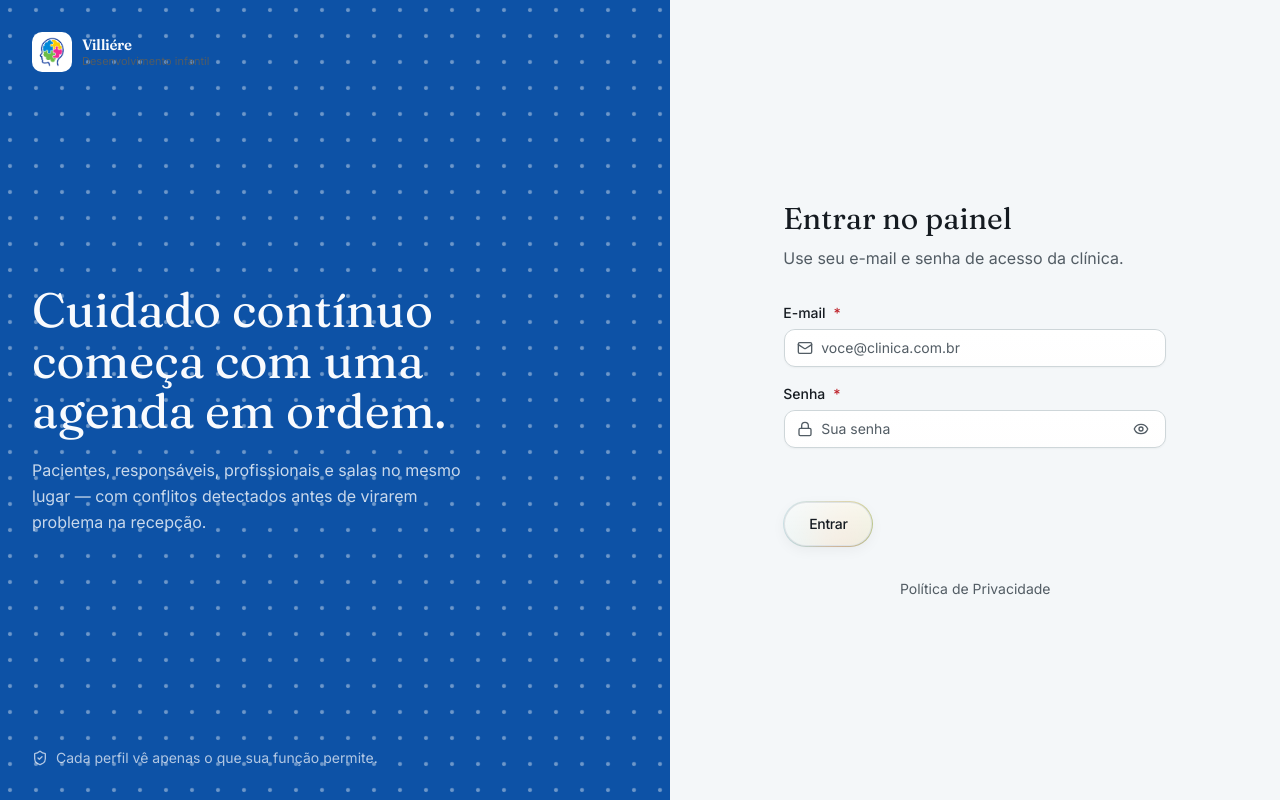
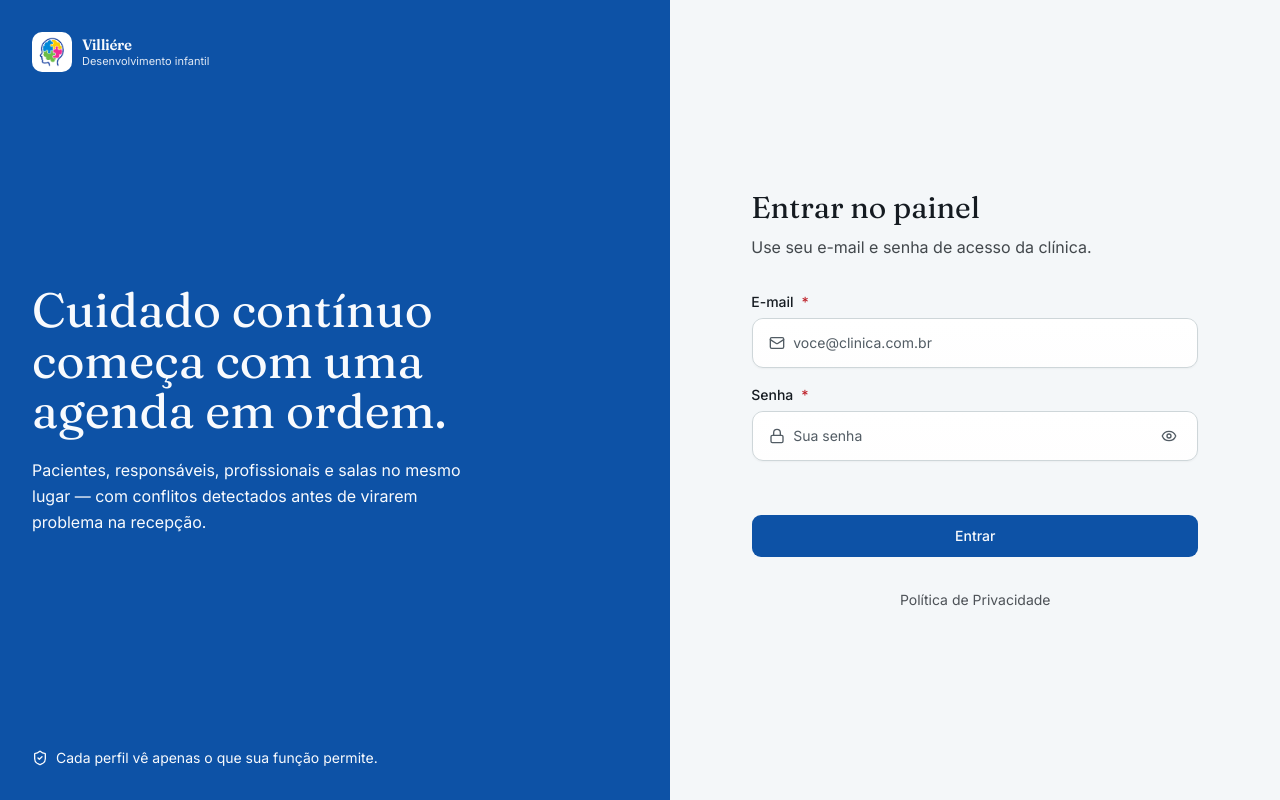
Before and after one commit to afonsoburginski/clinic-crm, a Next.js app in the folder frontend/: page /entrar in a window 1280 px wide. Built offline with nearby package versions, Linux system fonts and the light colour scheme.

Commit message:
fix(frontend): melhora contraste da tela de acesso

```diff
--- a/frontend/modules/auth/components/sign-in-form.tsx
+++ b/frontend/modules/auth/components/sign-in-form.tsx
@@ -7,7 +7,7 @@ import { useRouter } from "next/navigation"
 import { useState } from "react"
 import { useForm } from "react-hook-form"
 
-import { HaloButton } from "@/components/ui/halo-button"
+import { Button } from "@/components/ui/button"
 import { loginSchema, type LoginInput } from "@/domain/schemas"
 import { api } from "@/shared/api/api"
 import { afterLoginPath } from "@/shared/lib/return-to"
@@ -41,7 +41,7 @@ export function SignInForm() {
   }
 
   return (
-    <div className="flex w-full max-w-sm flex-col gap-6">
+    <div className="flex w-full max-w-md flex-col gap-6">
       <form onSubmit={handleSubmit(onSubmit)} noValidate className="flex flex-col gap-4" aria-describedby="login-error">
         <FormField id="email" label="E-mail" error={errors.email?.message} required>
           <Input
@@ -50,6 +50,7 @@ export function SignInForm() {
             autoComplete="email"
             inputMode="email"
             placeholder="voce@clinica.com.br"
+            innerRowClassName="min-h-12 px-4"
             aria-invalid={errors.email ? true : undefined}
             aria-describedby={errors.email ? "email-error" : undefined}
             leadingSlot={<Mail className="size-4 text-muted-foreground" aria-hidden />}
@@ -63,6 +64,7 @@ export function SignInForm() {
             type={showPassword ? "text" : "password"}
             autoComplete="current-password"
             placeholder="Sua senha"
+            innerRowClassName="min-h-12 px-4"
             aria-invalid={errors.password ? true : undefined}
             aria-describedby={errors.password ? "password-error" : undefined}
             leadingSlot={<Lock className="size-4 text-muted-foreground" aria-hidden />}
@@ -85,9 +87,9 @@ export function SignInForm() {
           {formError}
         </p>
 
-        <HaloButton type="submit" isLoading={isSubmitting} loadingText="Entrando…" staggerLabel={false} className="w-full">
-          Entrar
-        </HaloButton>
+        <Button type="submit" size="lg" disabled={isSubmitting} className="w-full">
+          {isSubmitting ? "Entrando…" : "Entrar"}
+        </Button>
       </form>
     </div>
   )
--- a/frontend/modules/auth/components/sign-in-screen.tsx
+++ b/frontend/modules/auth/components/sign-in-screen.tsx
@@ -2,8 +2,6 @@
 
 import { ShieldCheck } from "lucide-react"
 
-import BlurText from "@/components/react-bits/blur-text"
-import DotGrid from "@/components/react-bits/dot-grid"
 import { BrandMark } from "@/shared/ui/atoms/brand-mark"
 
 import { SignInForm } from "./sign-in-form"
@@ -12,31 +10,18 @@ export function SignInScreen() {
   return (
     <main className="grid min-h-dvh bg-background lg:grid-cols-[1.1fr_1fr]">
       <section className="relative hidden overflow-hidden bg-primary text-primary-foreground lg:flex">
-        <div className="absolute inset-0 opacity-40" aria-hidden>
-          <DotGrid
-            dotSize={4}
-            gap={22}
-            baseColor="rgba(255,255,255,0.18)"
-            activeColor="rgba(255,255,255,0.9)"
-            proximity={110}
-          />
-        </div>
         <div className="pointer-events-none relative flex flex-1 flex-col justify-between px-(--page-gutter) py-(--page-pad-y)">
-          <BrandMark className="text-primary-foreground" />
+          <BrandMark className="text-primary-foreground" subtitleClassName="text-primary-foreground/90" />
           <div className="flex max-w-md flex-col gap-5">
-            <BlurText
-              text="Cuidado contínuo começa com uma agenda em ordem."
-              animateBy="words"
-              delay={80}
-              trigger="load"
-              className="font-serif text-5xl leading-[1.05] text-balance"
-            />
-            <p className="leading-relaxed text-pretty text-primary-foreground/80">
+            <h1 className="font-serif text-5xl leading-[1.05] text-balance">
+              Cuidado contínuo começa com uma agenda em ordem.
+            </h1>
+            <p className="leading-relaxed text-pretty">
               Pacientes, responsáveis, profissionais e salas no mesmo lugar — com conflitos detectados antes de virarem
               problema na recepção.
             </p>
           </div>
-          <p className="flex items-center gap-2 text-sm text-primary-foreground/70">
+          <p className="flex items-center gap-2 text-sm">
             <ShieldCheck className="size-4" aria-hidden />
             Cada perfil vê apenas o que sua função permite.
           </p>
@@ -44,15 +29,15 @@ export function SignInScreen() {
       </section>
 
       <section className="flex flex-col items-center justify-center gap-8 px-(--page-gutter) py-(--page-pad-y)">
-        <div className="flex w-full max-w-sm flex-col gap-2">
+        <div className="flex w-full max-w-md flex-col gap-2">
           <div className="mb-4 lg:hidden">
             <BrandMark />
           </div>
           <h1 className="font-serif text-3xl text-balance">Entrar no painel</h1>
-          <p className="leading-relaxed text-muted-foreground">Use seu e-mail e senha de acesso da clínica.</p>
+          <p className="leading-relaxed text-foreground/80">Use seu e-mail e senha de acesso da clínica.</p>
         </div>
         <SignInForm />
-        <a href="/politica-de-privacidade" className="text-sm text-muted-foreground underline-offset-4 hover:underline">
+        <a href="/politica-de-privacidade" className="text-sm text-foreground/75 underline-offset-4 hover:underline">
           Política de Privacidade
         </a>
       </section>
--- a/frontend/shared/ui/atoms/brand-mark.tsx
+++ b/frontend/shared/ui/atoms/brand-mark.tsx
@@ -2,7 +2,15 @@ import Image from "next/image"
 
 import { cn } from "@/lib/utils"
 
-export function BrandMark({ compact = false, className }: { compact?: boolean; className?: string }) {
+export function BrandMark({
+  compact = false,
+  className,
+  subtitleClassName,
+}: {
+  compact?: boolean
+  className?: string
+  subtitleClassName?: string
+}) {
   return (
     <span className={cn("flex items-center gap-2.5", className)}>
       <span className="flex size-10 shrink-0 items-center justify-center rounded-lg bg-white p-1">
@@ -11,7 +19,9 @@ export function BrandMark({ compact = false, className }: { compact?: boolean; c
       {!compact && (
         <span className="flex flex-col leading-tight">
           <span className="font-serif text-[15px] font-semibold tracking-tight">Villiére</span>
-          <span className="text-[11px] text-muted-foreground">Desenvolvimento infantil</span>
+          <span className={cn("text-[11px] text-muted-foreground", subtitleClassName)}>
+            Desenvolvimento infantil
+          </span>
         </span>
       )}
     </span>
```
